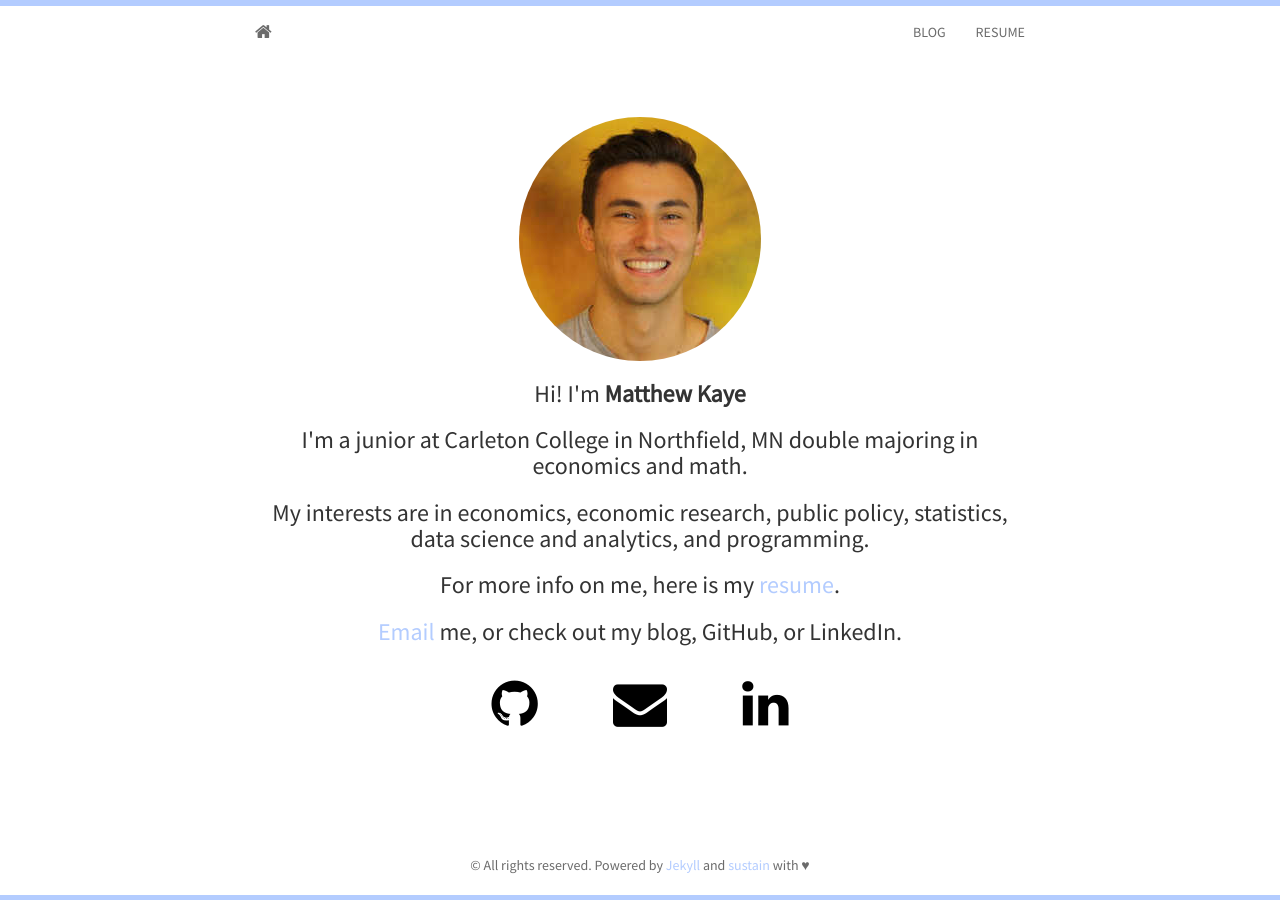
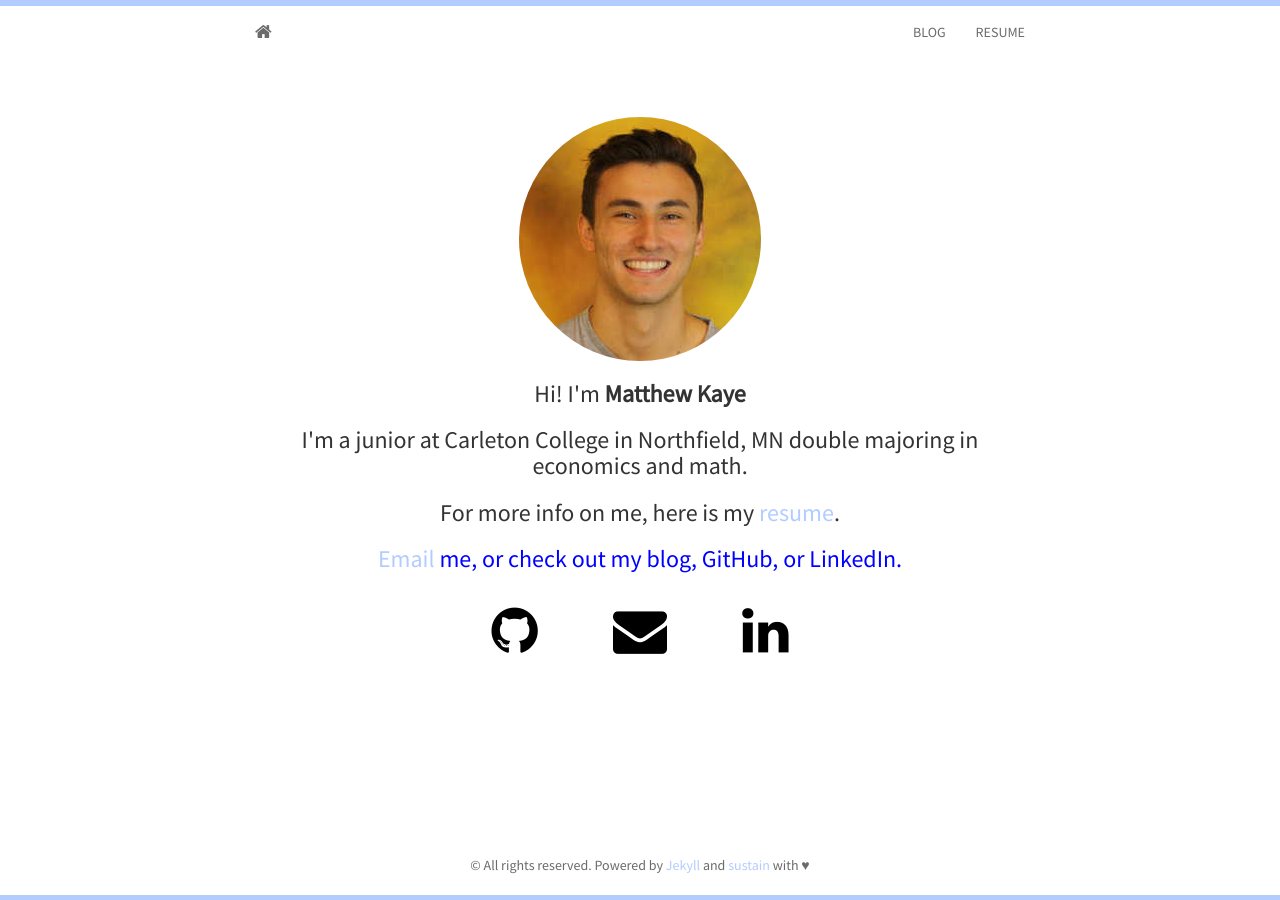
Before and after one commit to mrkaye97/mrkaye97.github.io, a Jekyll site: the page built from index.html, in a window 1280 px wide. Built offline with Jekyll 4.4.1, drawn with Linux system fonts in a browser that asks for light colours; nearby versions of some CDN libraries; the list of posts is cut into pages by our own code.

Commit message:
Update index.html

```diff
--- a/index.html
+++ b/index.html
@@ -9,9 +9,8 @@ layout: home
 	  </div>
 	  <h3>Hi! I'm <strong>{{ site.author }}</strong></h3>
 	  <h3>I'm a junior at Carleton College in Northfield, MN double majoring in economics and math.</h3>
-	  <h3>My interests are in economics, economic research, public policy, statistics, data science and analytics, and programming.</h3>
 	  <h3>For more info on me, here is my <a href="Matthew_Kaye_Resume.pdf">resume</a>.</h3>
-	  <h3><a href="mailto:{{ site.email }}">Email</a> me, or check out my blog, GitHub, or LinkedIn.</h3>
+	  <h3 style="color:blue;"><a href="mailto:{{ site.email }}">Email</a> me, or check out my blog, GitHub, or LinkedIn.</h3>
 	  {% include social.html %}
 	</div>
 </section>
```
